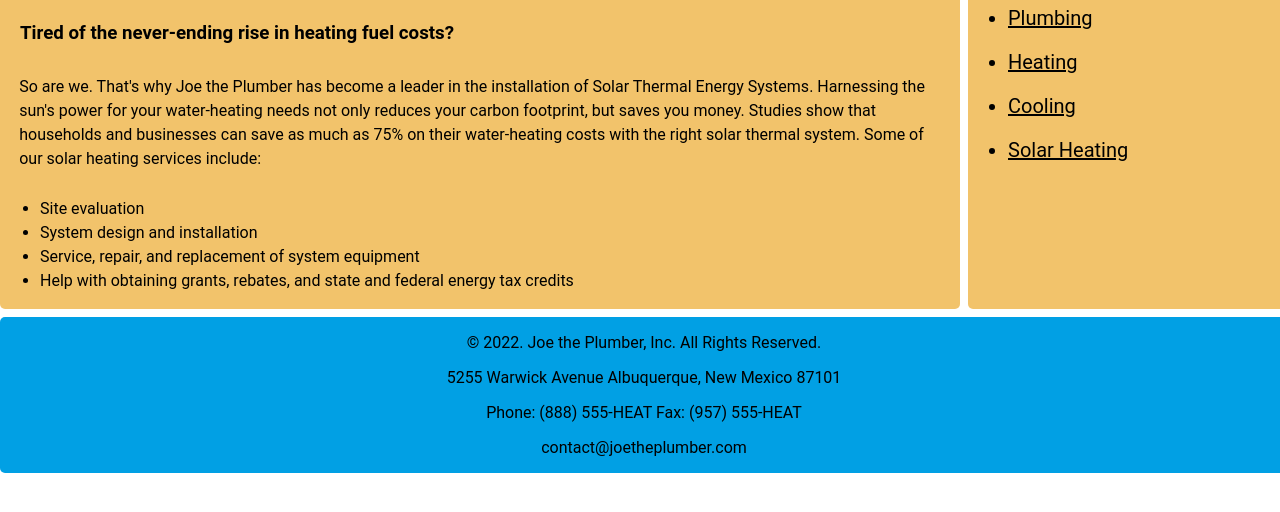
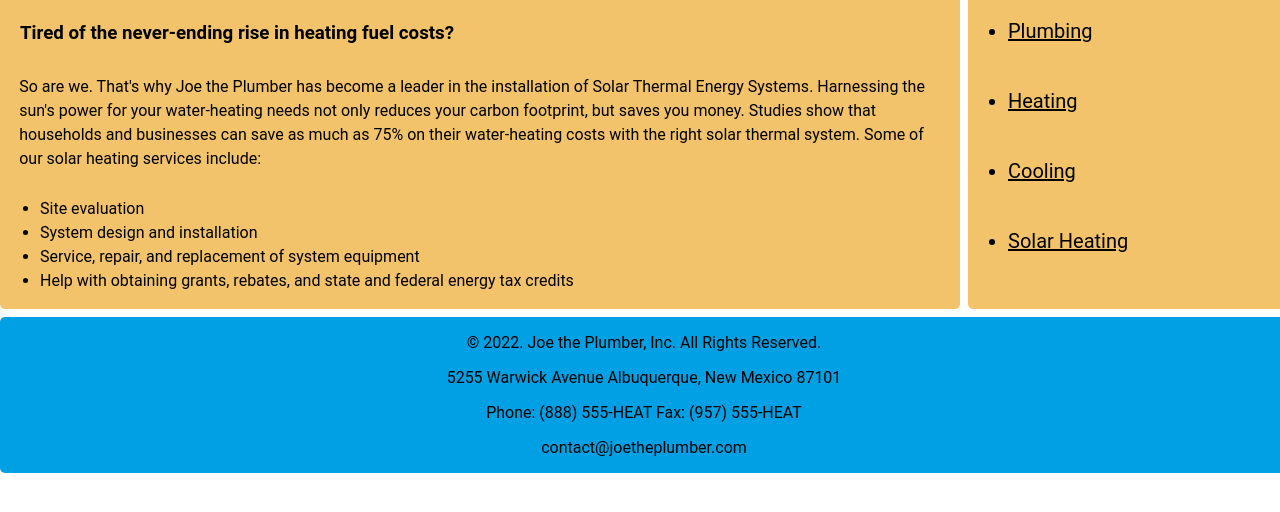
Before and after one commit to barlowjack/joetheplumber, a plain HTML site: page solar.html in a window 1280 px wide. Shown: the part 274-786 px from the top of the page. Drawn offline with nearby package versions, Linux system fonts and the light colour scheme.

Commit message:
Add files via upload

```diff
--- a/solar.html
+++ b/solar.html
@@ -40,7 +40,7 @@
     </main>
     <aside>
       <h2>Services</h2>
-        <ul>
+        <ul class="listservices">
         <li><a href="plumbing.html">Plumbing</a></li>
 
         <li><a href="heating.html">Heating</a></li>
```
Also changed, not shown: cooling.html (+1 -1 lines), heating.html (+1 -1 lines), plumbing.html (+1 -1 lines), services.html (+1 -1 lines).
